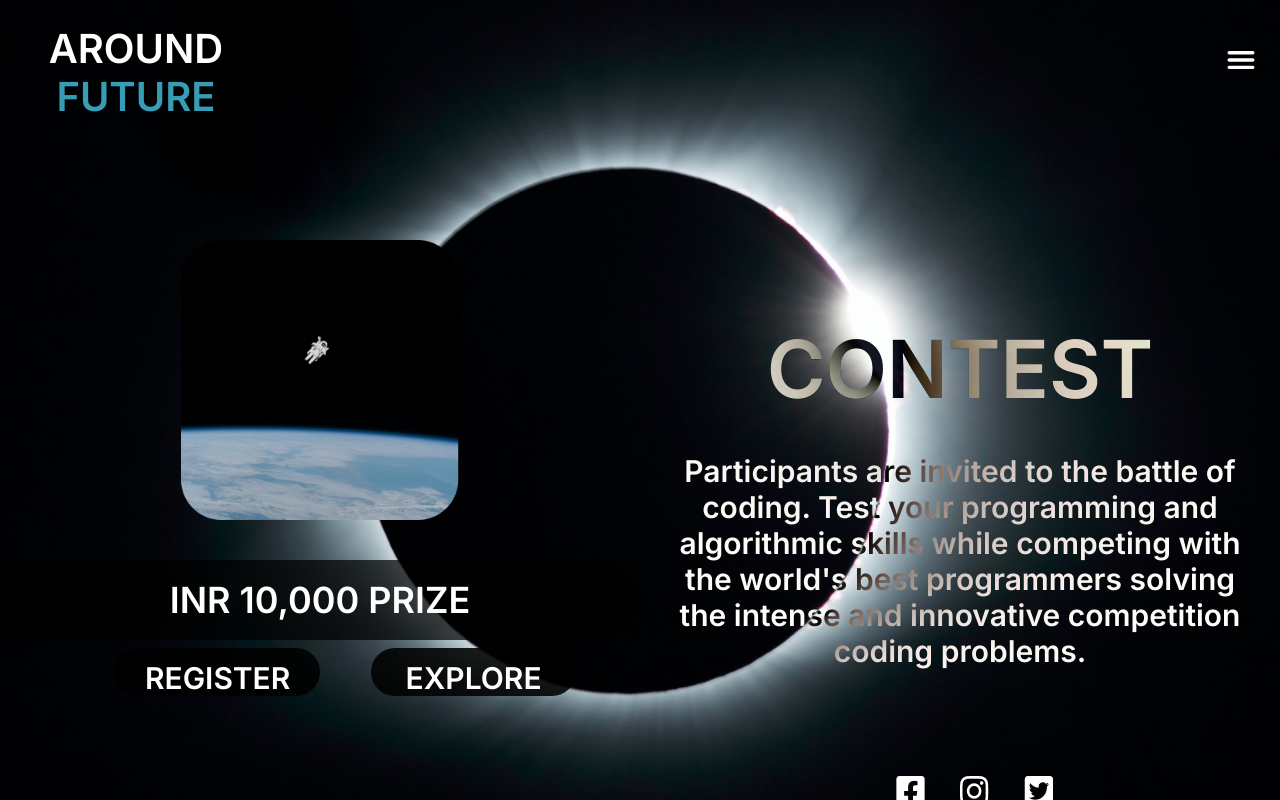
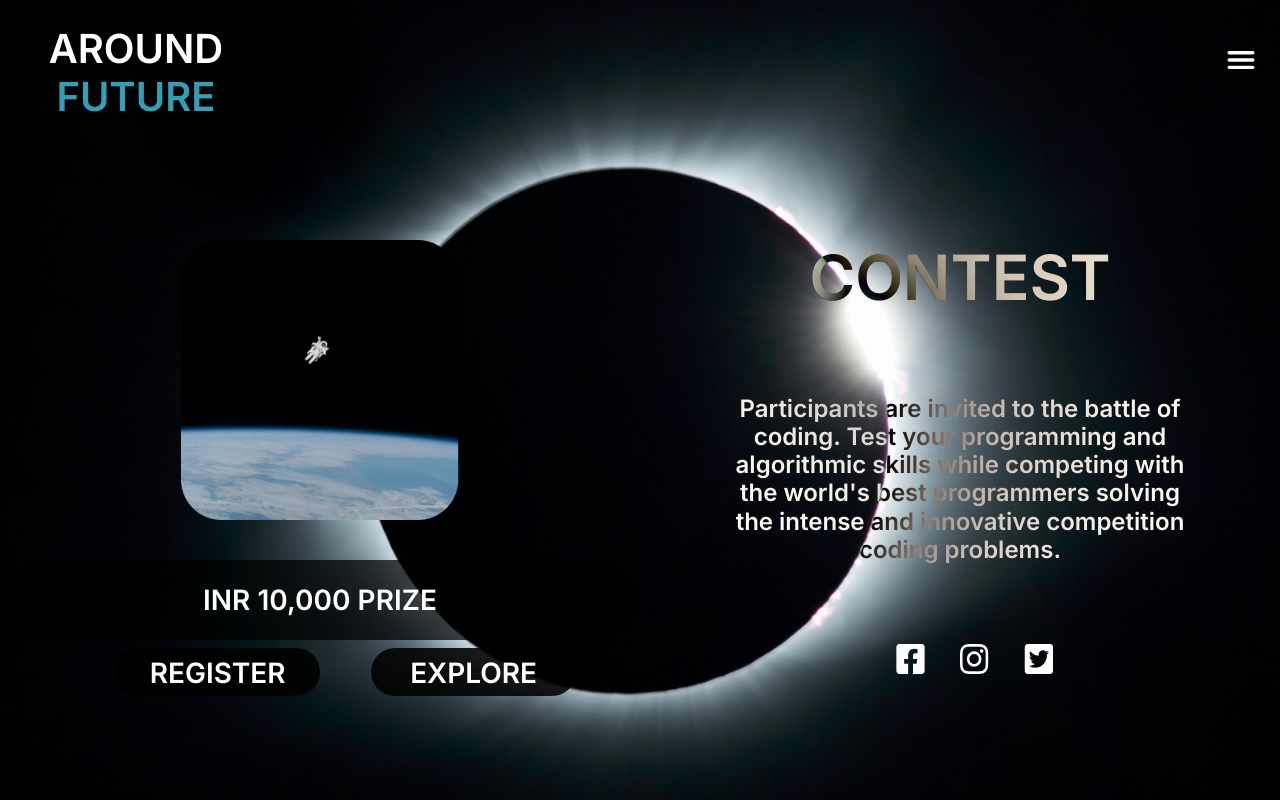
Before and after one commit to Department-of-Technical-Arts/atmos-website-, a React (Create React App) app: page /contest in a window 1280 px wide. Built offline with nearby package versions, Linux system fonts and the light colour scheme; a web font is replaced by a local one.

Commit message:
Contest CSS page improved

```diff
--- a/src/components/Contest/Contest.css
+++ b/src/components/Contest/Contest.css
@@ -11,7 +11,7 @@
 }
 @keyframes contestTitleZoomIn {
     0% {
-        transform: scale(0.85);
+        transform: scale(1);
     }
     100% {
         transform: scale(1);
@@ -70,8 +70,8 @@
     font-family: 'Inter';
     font-style: normal;
     font-weight: 400;
-    font-size: 36px;
-    line-height: 44px;
+    font-size: 3.5vh;
+    line-height: 4.29vh;
     text-align: center;
     color: #FFFFFF;
 }
@@ -98,8 +98,8 @@
     font-family: 'Inter';
     font-style: normal;
     font-weight: 400;
-    font-size: 30px;
-    line-height: 44px;
+    font-size: 3.5vh;
+    line-height: 4.29vh;
     text-align: center;
 
 }
@@ -109,39 +109,40 @@
     position: absolute;
     right: 0;
     bottom: 0;
-    height: 70vh;
+    height: 80vh;
     width: 50vw;
     display: flex;
     flex-direction: column;
     align-items: center;
 
 }
-.title{
+.contest-title{
     animation: 1s ease-in-out 0s 1 contestTitleZoomIn;
     padding-top: 80px;
     font-family: 'Inter';
     font-style: normal;
     font-weight: 600;
-    font-size: 80px;
-    line-height: 97px;
-
+    font-size: 7.8vh;
+    line-height: 9.4vh;
+    margin-bottom: 10vh;
     color: #E9E9DD;
     mix-blend-mode: difference;
     text-shadow: 0px 4px 4px rgba(0, 0, 0, 0.25);
 }
-.description{
+.contest-description{
+    width: 75%;
     font-family: 'Inter';
     font-style: normal;
     font-weight: 600;
-    font-size: 30px;
-    line-height: 36px;
+    font-size: 3vh;
+    line-height: 3.51vh;
     text-align: center;
-    mix-blend-mode:difference;
+    mix-blend-mode: exclusion;
     color: #FFFFFF;
 }
 .socials{
     z-index: 100;
-    padding-top: 40vh;
+    padding-top: 10vh;
     width: 100%;
     height: 90vh;
     display: flex;
--- a/src/components/Contest/Contest.js
+++ b/src/components/Contest/Contest.js
@@ -26,10 +26,10 @@ function Contest({title = "CONTEST", desc = "Participants are invited to the bat
             </div>
         </div>
         <div className='content-right'>
-            <div className='title'>
+            <div className='contest-title'>
                 {title}
             </div>
-            <div className='description'>
+            <div className='contest-description'>
                 {desc}
             </div>
             <div className='socials'>
--- a/src/components/explore/Explore.css
+++ b/src/components/explore/Explore.css
@@ -69,6 +69,7 @@
     height: 182px;
     /*color: #e9e9dd;*/
     color: white;
+
 }
 
 .big-title {
@@ -78,6 +79,7 @@
     font-weight: 600;
     max-width: 1200px;
     transform: translate(-58%, 2%);
+
 }
 
 .small-title {
```
